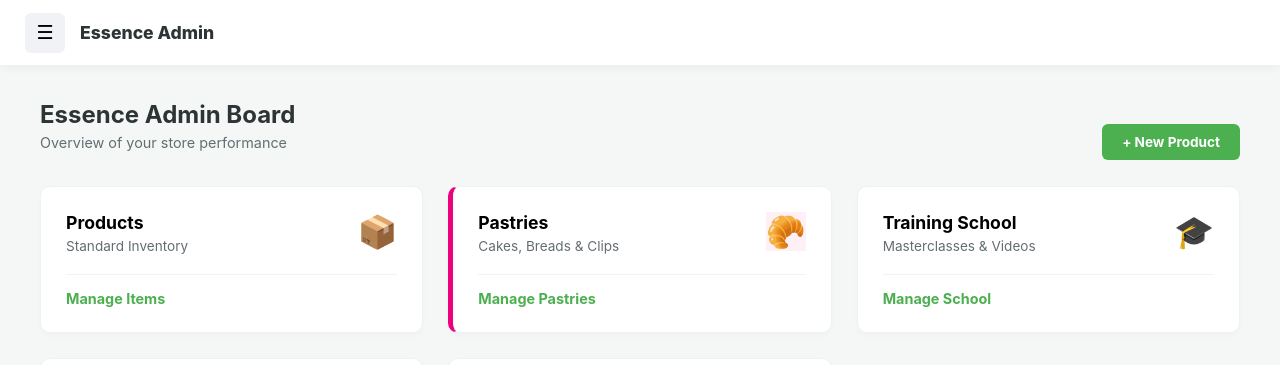
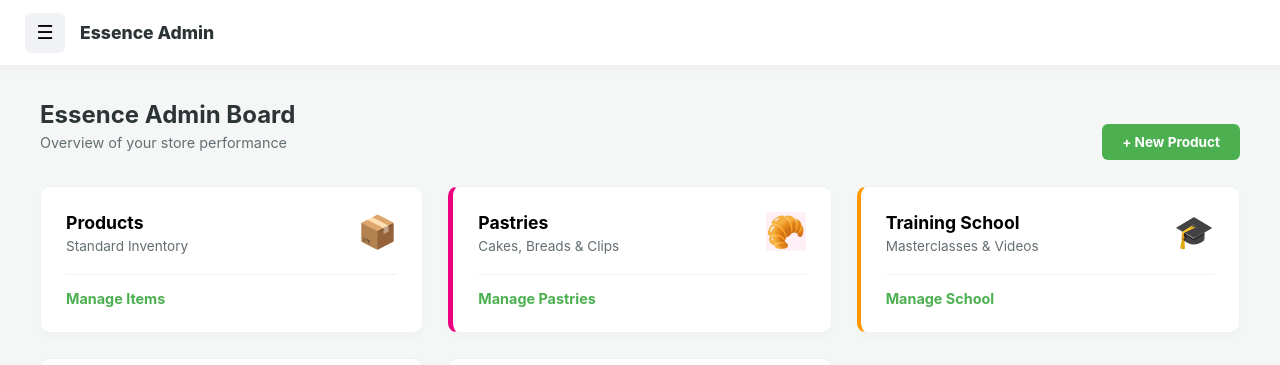
Before and after one commit to nwadikeekene4-lab/New-project-1, a React (Vite) app in the folder firstclient-frontend/: page /admin in a window 1280 px wide. Shown: the top 365 px of the page. Built offline with nearby package versions, Linux system fonts and the light colour scheme; no server answers; sample sign-in values are in the browser's storage.

Commit message:
Update adminDashboard.css

```diff
--- a/firstclient-frontend/src/admin/adminDashboard.css
+++ b/firstclient-frontend/src/admin/adminDashboard.css
@@ -179,3 +179,10 @@
   background: #fff0f7;
   color: #ed017f;
 }
+.training-card {
+  border-left: 4px solid #ff9800; /* Academic Gold accent */
+}
+
+.training-card .card-icon {
+  color: #ff9800;
+}
```
